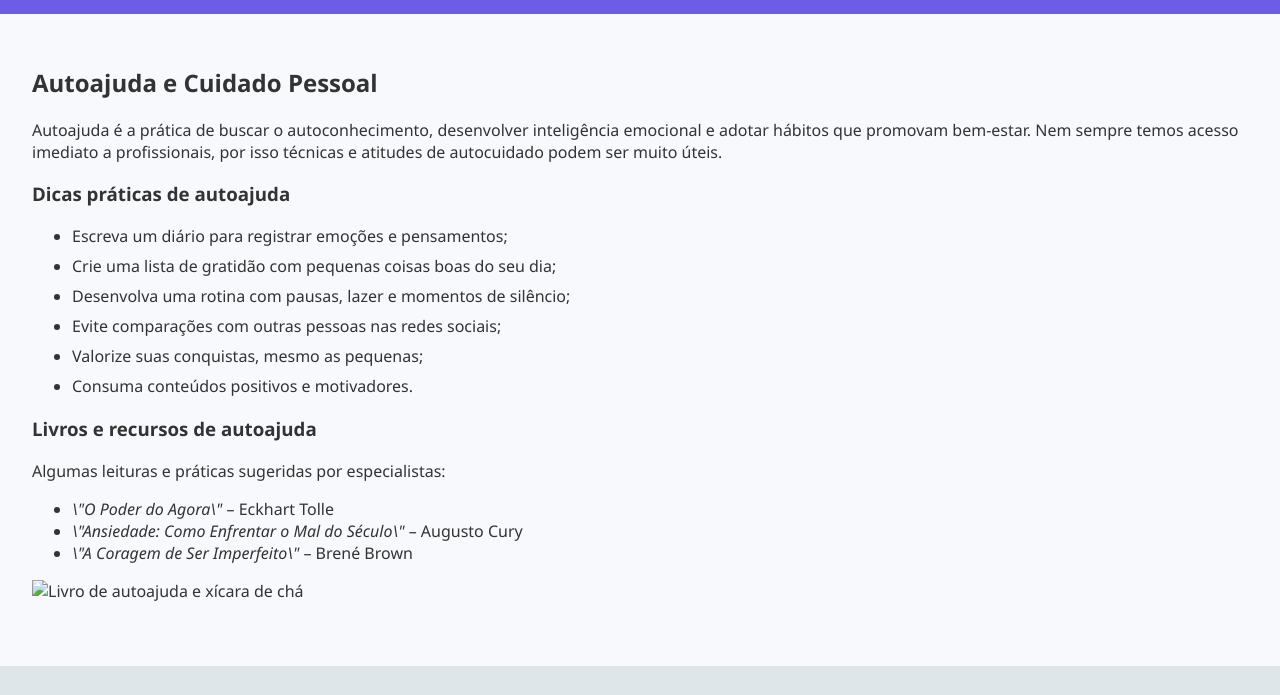
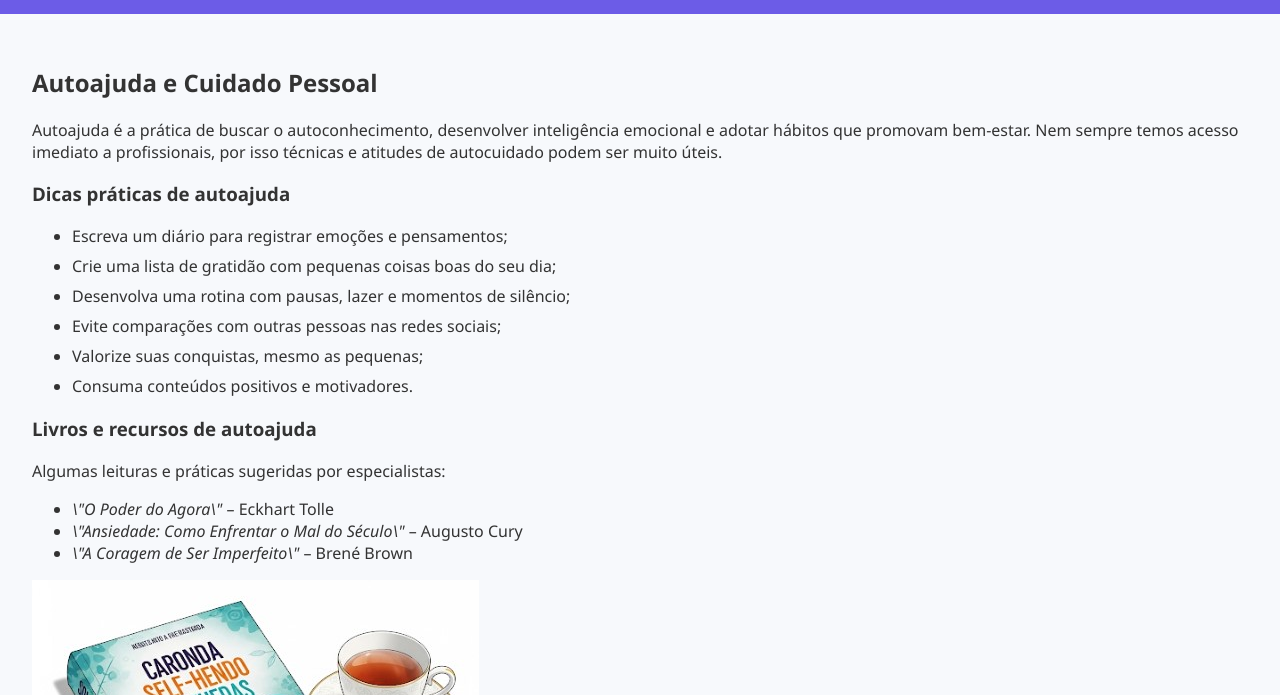
Before and after one commit to prgspheu/site-saude-mental, a plain HTML site: page autoajuda.html in a window 1280 px wide. Shown: the part 91-786 px from the top of the page. Drawn offline with Linux system fonts and the light colour scheme.

Commit message:
autoajuda.html

```diff
--- a/autoajuda.html
+++ b/autoajuda.html
@@ -48,7 +48,7 @@
       </ul>
     </section>
 
-    <img src="img/autoajuda.jpg" alt="Livro de autoajuda e xícara de chá" class="wide-img">
+    <img src="autoajuda.jpg" alt="Livro de autoajuda e xícara de chá" class="wide-img">
   </main>
 
   <footer>
```
